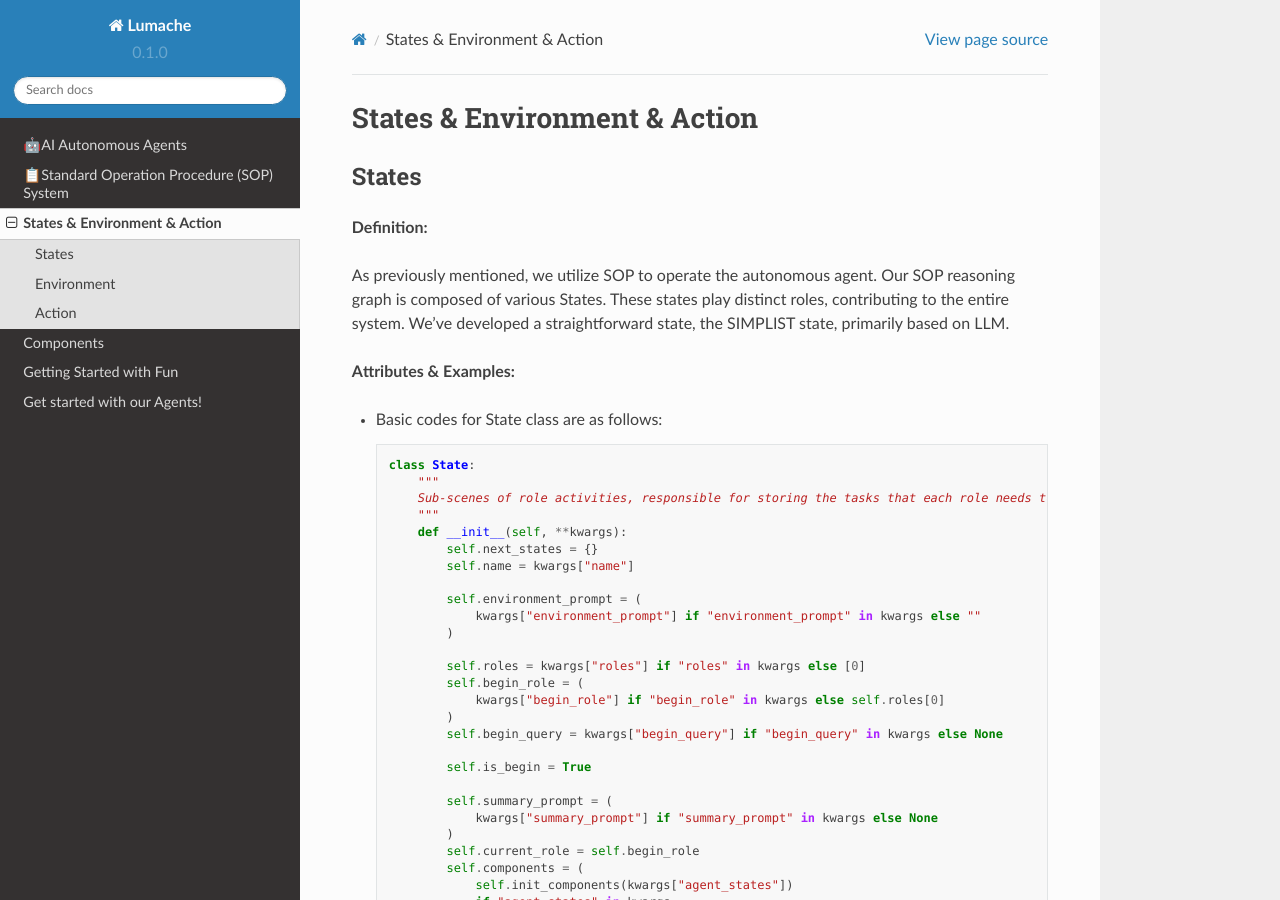
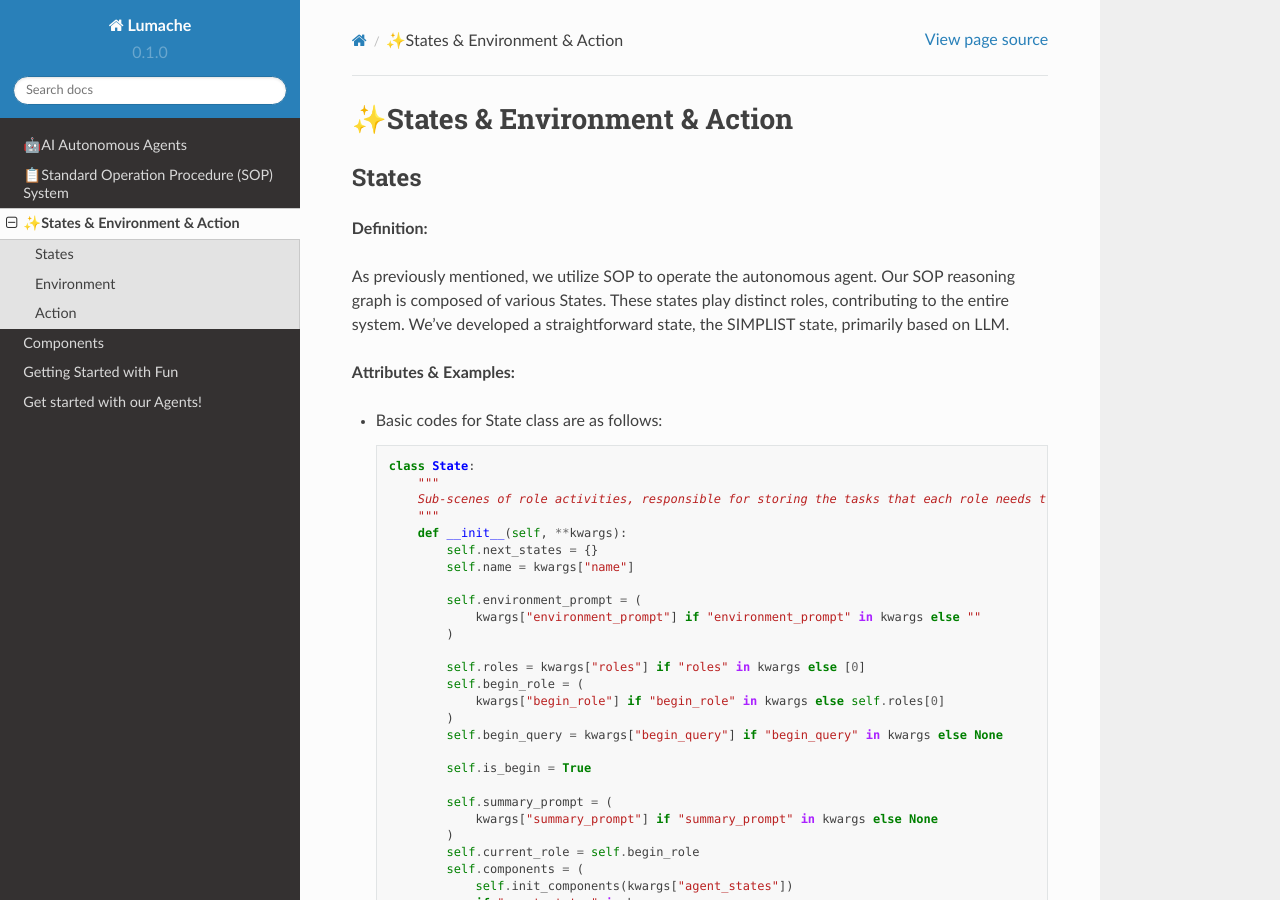
Before and after one commit to StephenQSstarThomas/Agents-Documentation-trial-1, a Sphinx documentation site: the page built from docs/source/states.rst, in a window 1280 px wide and 900 px high. Built offline with Sphinx 7.4.7 and the Read the Docs theme 2.0.0, drawn with Linux system fonts in a browser that asks for light colours.

```diff
--- a/docs/source/states.rst
+++ b/docs/source/states.rst
@@ -1,4 +1,4 @@
-States & Environment & Action
+✨States & Environment & Action
 =============================
 
 States
```
